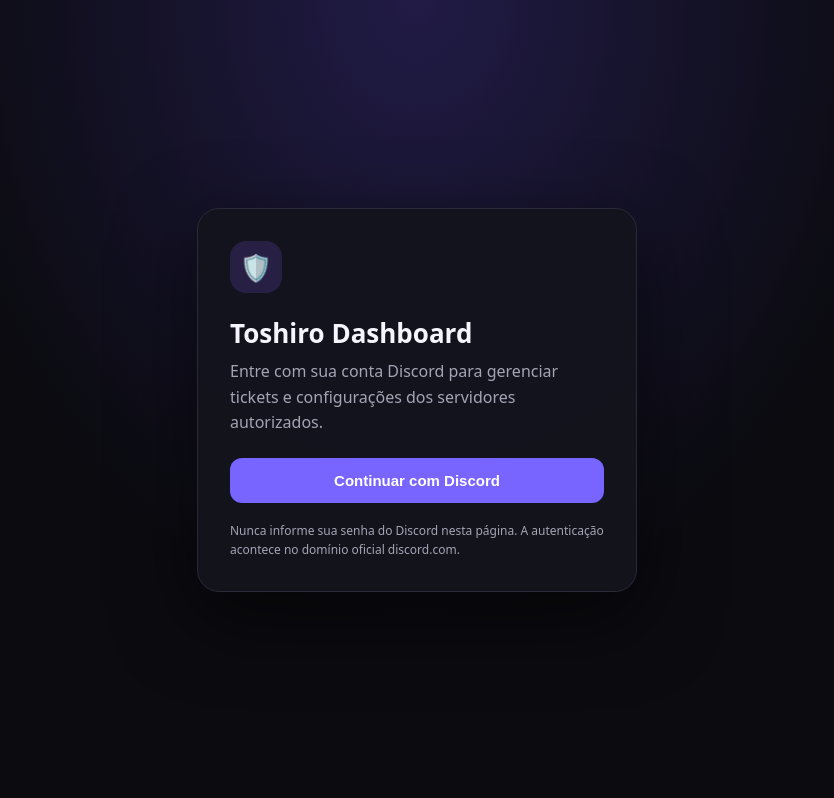
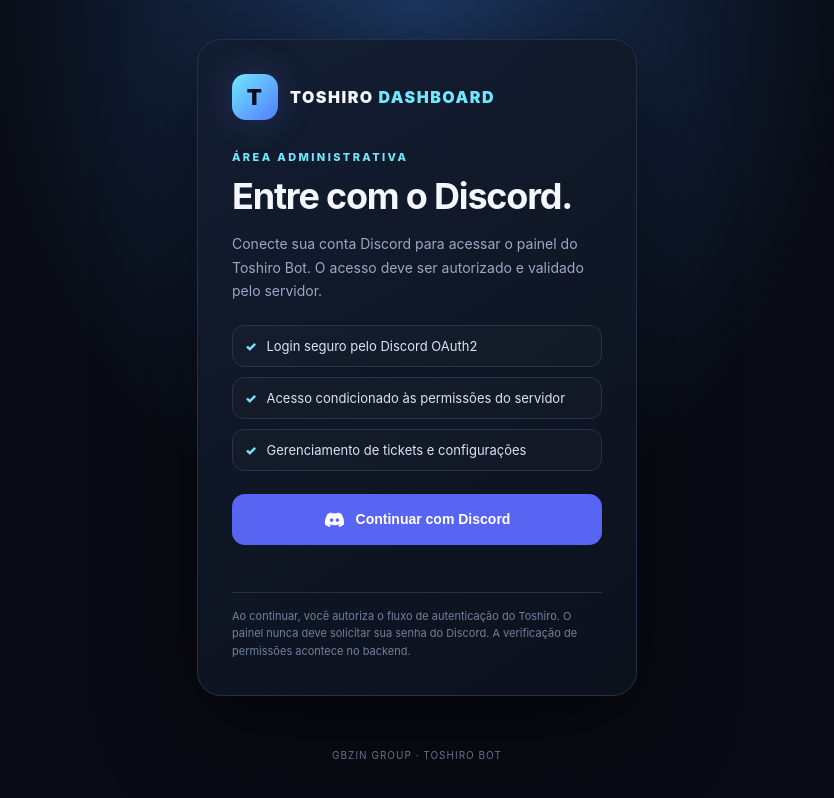
Before and after one commit to GbzinGroup/Server, a plain HTML site: page dashboard/login/index.html in a window 1280 px wide. Shown: the whole page, without its empty margins (223-1057 px from the left). Drawn offline with Linux system fonts and the light colour scheme.

Commit message:
Update index.html

```diff
--- a/dashboard/login/index.html
+++ b/dashboard/login/index.html
@@ -1,13 +1,55 @@
 <!doctype html>
 <html lang="pt-BR">
 <head>
-<meta charset="utf-8"><meta name="viewport" content="width=device-width,initial-scale=1">
-<title>Entrar · Toshiro Dashboard</title>
+<meta charset="utf-8">
+<meta name="viewport" content="width=device-width,initial-scale=1">
+<meta name="theme-color" content="#080b13">
+<meta name="description" content="Acesse o painel do Toshiro Bot com sua conta Discord.">
+<title>Entrar | Toshiro Dashboard</title>
 <style>
-:root{color-scheme:dark;--bg:#0b0b10;--panel:#14141d;--line:#292938;--muted:#a4a4b5;--accent:#7865ff}*{box-sizing:border-box}body{margin:0;min-height:100vh;display:grid;place-items:center;padding:24px;background:radial-gradient(ellipse at top,#211b46 0,transparent 55%),var(--bg);font:16px system-ui,-apple-system,Segoe UI,sans-serif;color:#f6f5ff}.card{width:min(440px,100%);padding:32px;border:1px solid var(--line);border-radius:22px;background:rgba(20,20,29,.95);box-shadow:0 24px 80px #0008}.logo{width:52px;height:52px;display:grid;place-items:center;background:#282044;border-radius:16px;font-size:26px;margin-bottom:22px}h1{font-size:26px;margin:0 0 8px}p{color:var(--muted);line-height:1.6;margin:0 0 22px}.btn{width:100%;border:0;border-radius:12px;padding:14px 16px;background:var(--accent);color:white;font-weight:700;font-size:15px;cursor:pointer}.btn:hover{filter:brightness(1.1)}.hint{font-size:12px;margin-top:18px;margin-bottom:0}.error{color:#ff9b9b;font-size:13px;margin-top:12px;display:none}
-</style></head><body><main class="card"><div class="logo">🛡️</div><h1>Toshiro Dashboard</h1><p>Entre com sua conta Discord para gerenciar tickets e configurações dos servidores autorizados.</p><button id="login" class="btn">Continuar com Discord</button><div id="error" class="error"></div><p class="hint">Nunca informe sua senha do Discord nesta página. A autenticação acontece no domínio oficial discord.com.</p></main>
+:root{color-scheme:dark;--bg:#080b13;--panel:#101725;--line:#243047;--text:#f5f7ff;--muted:#9aa8c3;--cyan:#71e7ff;--blue:#527dff}
+*{box-sizing:border-box}body{margin:0;min-height:100vh;display:grid;place-items:center;padding:24px;background:radial-gradient(ellipse at 50% 0,#1d3761 0,transparent 48%),var(--bg);font-family:Inter,system-ui,-apple-system,"Segoe UI",sans-serif;color:var(--text)}
+.card{width:min(100%,440px);padding:34px;border:1px solid var(--line);border-radius:24px;background:linear-gradient(145deg,#131d30f5,#0c111cf7);box-shadow:0 24px 90px #0008}
+.brand{display:flex;align-items:center;gap:12px;font-weight:900;letter-spacing:1.5px}.logo{width:46px;height:46px;display:grid;place-items:center;border-radius:14px;background:linear-gradient(135deg,#71e7ff,#527dff);color:#07111e;font-size:22px;font-weight:1000;box-shadow:0 0 35px #527dff40}
+.eyebrow{margin:30px 0 10px;color:var(--cyan);font-size:11px;font-weight:800;letter-spacing:2.4px;text-transform:uppercase}h1{margin:0;font-size:clamp(28px,6vw,36px);letter-spacing:-1.2px}p{color:var(--muted);line-height:1.65;font-size:14px}.features{display:grid;gap:10px;margin:23px 0}.feature{display:flex;gap:10px;align-items:center;padding:12px;border:1px solid #26334a;border-radius:12px;background:#ffffff04;color:#d9e4fa;font-size:13px}.check{color:var(--cyan);font-weight:900}
+button,.button{width:100%;display:flex;align-items:center;justify-content:center;gap:11px;border:0;border-radius:13px;padding:15px 18px;background:#5865f2;color:white;text-decoration:none;font-weight:850;font-size:14px;cursor:pointer;transition:transform .2s,filter .2s}button:hover,.button:hover{transform:translateY(-1px);filter:brightness(1.08)}button:disabled{opacity:.5;cursor:wait}.discord{width:21px;height:21px;fill:white}.note{margin-top:17px;padding-top:15px;border-top:1px solid var(--line);font-size:11px;color:#71809d;line-height:1.6}.status{margin-top:12px;min-height:18px;color:#ffc7a1;font-size:12px}.foot{text-align:center;margin-top:22px;color:#64718a;font-size:10px;letter-spacing:1px}
+</style>
+</head>
+<body>
+<main class="card">
+  <div class="brand"><div class="logo">T</div><div>TOSHIRO <span style="color:var(--cyan)">DASHBOARD</span></div></div>
+  <div class="eyebrow">Área administrativa</div>
+  <h1>Entre com o Discord.</h1>
+  <p>Conecte sua conta Discord para acessar o painel do Toshiro Bot. O acesso deve ser autorizado e validado pelo servidor.</p>
+  <div class="features">
+    <div class="feature"><span class="check">✓</span> Login seguro pelo Discord OAuth2</div>
+    <div class="feature"><span class="check">✓</span> Acesso condicionado às permissões do servidor</div>
+    <div class="feature"><span class="check">✓</span> Gerenciamento de tickets e configurações</div>
+  </div>
+  <button id="loginButton" type="button">
+    <svg class="discord" viewBox="0 0 24 24" aria-hidden="true"><path d="M19.7 5.3A18.4 18.4 0 0 0 15.2 4l-.6 1.2a16.7 16.7 0 0 0-5.2 0L8.8 4a18.4 18.4 0 0 0-4.5 1.3C1.5 9.5.7 13.6 1.1 17.7a18.5 18.5 0 0 0 5.5 2.8l1.2-1.9-1.9-.9.5-.4c3.7 1.7 7.6 1.7 11.2 0l.5.4-1.9.9 1.2 1.9a18.4 18.4 0 0 0 5.5-2.8c.5-4.8-.8-8.9-3.2-12.4ZM8.7 14.9c-1.1 0-2-1-2-2.2s.9-2.2 2-2.2 2 1 2 2.2-.9 2.2-2 2.2Zm6.6 0c-1.1 0-2-1-2-2.2s.9-2.2 2-2.2 2 1 2 2.2-.9 2.2-2 2.2Z"/></svg>
+    Continuar com Discord
+  </button>
+  <div id="status" class="status" role="status" aria-live="polite"></div>
+  <div class="note">Ao continuar, você autoriza o fluxo de autenticação do Toshiro. O painel nunca deve solicitar sua senha do Discord. A verificação de permissões acontece no backend.</div>
+</main>
+<div class="foot">GBZIN GROUP · TOSHIRO BOT</div>
 <script>
-
-const LOGIN_URL = 'https://gbzin.com.br/dashboard/login';
-document.getElementById('login').addEventListener('click',()=>{if(LOGIN_URL.includes('gbzin.com.br')){const e=document.getElementById('error');e.textContent='Configure LOGIN_URL com o endereço HTTPS público do backend Node.js do Toshiro.';e.style.display='block';return;}location.href=LOGIN_URL;});
-</script></body></html>
+(() => {
+  const CLIENT_ID = "1533965368723243170";
+  const REDIRECT_URI = "https://gbzin.com.br/dashboard/callback/";
+  const button = document.getElementById("loginButton");
+  const status = document.getElementById("status");
+  button.addEventListener("click", () => {
+    if (!CLIENT_ID || CLIENT_ID.includes("COLOQUE")) {
+      status.textContent = "Configure o CLIENT_ID no arquivo antes de publicar.";
+      return;
+    }
+    // OAuth state é gerado pelo backend para proteção CSRF; não invente um state no navegador.
+    // Este endpoint inicia o fluxo e deve criar/guardar o state na sessão.
+    window.location.href = "/api/dashboard/oauth/start?redirect_uri=" + encodeURIComponent(REDIRECT_URI);
+  });
+})();
+</script>
+</body>
+</html>
```
